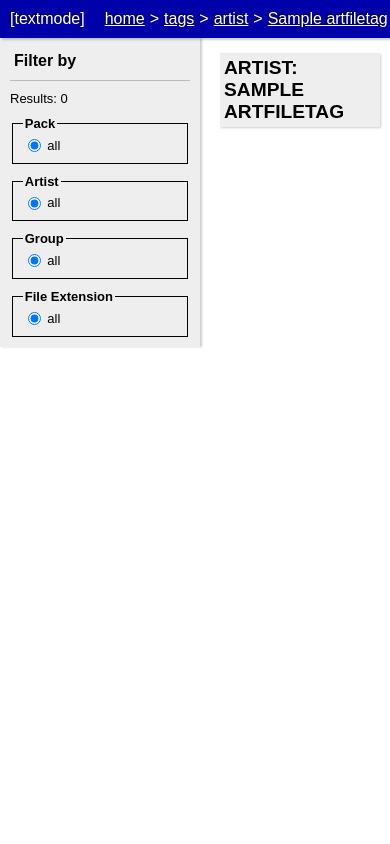
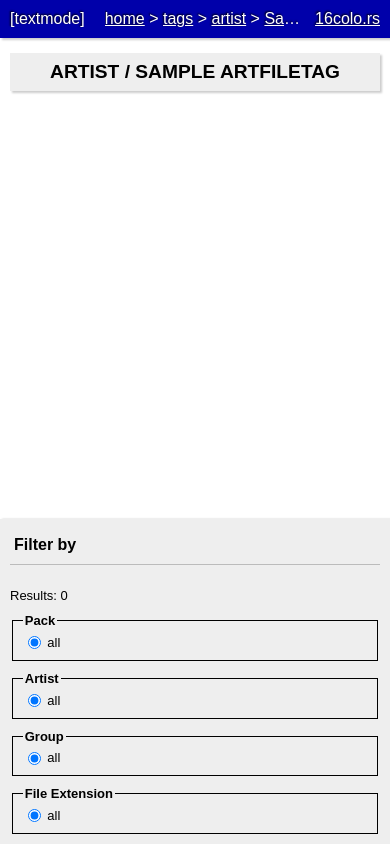
Before and after one commit to michael-lazar/ascii-server, a Django app: a page that uses ascii/textmode/templates/textmode/tag.html in a window 390 px wide. Run offline with Django 4.2, Linux system fonts and the light colour scheme; tables that the repository leaves empty hold one stand-in row (values such as "Sample post"); data that the repository does not hold is empty.

Commit message:
working on mobile

```diff
--- a/ascii/textmode/forms.py
+++ b/ascii/textmode/forms.py
@@ -28,7 +28,7 @@ class PackChoiceField(forms.ModelChoiceField):
         super().__init__(queryset=queryset, initial=initial, **kwargs)
 
     def label_from_instance(self, obj: ArtPack) -> str:
-        return f"{obj.name} ({obj.artfile_count})"
+        return f"{obj.year} / {obj.name} ({obj.artfile_count})"
 
 
 class FileExtensionChoiceField(forms.ChoiceField):
--- a/ascii/textmode/models.py
+++ b/ascii/textmode/models.py
@@ -113,6 +113,7 @@ class ArtFileQuerySet(models.QuerySet):
     def count_file_extensions(self) -> list[tuple[str, int]]:
         qs = (
             self.values("file_extension")
+            .exclude(file_extension="")
             .annotate(count=Count("id", distinct=True))
             .order_by("file_extension")
             .values_list("file_extension", "count")
--- a/ascii/textmode/static/textmode/css/textmode.css
+++ b/ascii/textmode/static/textmode/css/textmode.css
@@ -18,15 +18,15 @@ h1 {
     margin: 5px 0;
     font-size: larger;
     background: #eee;
-    padding: 4px;
-    box-shadow: 1px 1px 2px rgba(0, 0, 0, 0.2);
+    padding: 8px;
+    box-shadow: 2px 2px 2px rgba(0, 0, 0, 0.2);
 }
 
 h2 {
     font-size: larger;
     background: #eee;
     padding: 4px;
-    box-shadow: 1px 1px 2px rgba(0, 0, 0, 0.2);
+    box-shadow: 2px 2px 2px rgba(0, 0, 0, 0.2);
 }
 
 .header-link {
@@ -54,6 +54,7 @@ input[type="radio"] {
     gap: 20px;
     overflow: hidden;
     text-shadow: -1px -1px 2px black;
+    max-width: 100%;
 }
 
 .header a {
@@ -68,19 +69,29 @@ input[type="radio"] {
     gap: 10px;
 }
 
+.header-shortcuts {
+    display: flex;
+    gap: 10px;
+}
+
+.header-breadcrumbs {
+    overflow: hidden;
+    text-overflow: ellipsis;
+    white-space: nowrap;
+    width: 7ch;
+    flex: 1;
+}
+
 .title a {
     text-decoration: none;
     color: white;
 }
 
-.breadcrumbs {
-    display: flex;
-    gap: 5px
-}
-
 .content {
     padding: 10px;
     flex-grow: 1;
+    display: flex;
+    flex-direction: column;
 }
 
 .artfile-card {
@@ -165,24 +185,17 @@ input[type="radio"] {
     break-inside: avoid;
 }
 
-.pack-body {
-    display: grid;
-    grid-template-columns: 200px 1fr;
-    gap: 10px;
-    margin: -10px;
-}
-
 .sidebar {
     display: flex;
     flex-direction: column;
     background-color: #eee;
-    padding: 10px;
+    padding-top: 0;
+    padding-left: 10px;
+    padding-right: 10px;
+    padding-bottom: 10px;
     box-shadow: 2px 0 2px rgba(0, 0, 0, 0.2);
     font-size: small;
-}
-
-.pack-content {
-    margin: 10px;
+    width: 200px;
 }
 
 .sidebar h2 {
@@ -192,8 +205,6 @@ input[type="radio"] {
     border-bottom: 1px solid #bbb;
     padding-bottom: 10px;
     font-size: medium;
-    margin-top: 0;
-    margin-bottom: 0;
     background-color: #eee;
     box-shadow: none;
 }
@@ -246,6 +258,11 @@ input[type="radio"] {
 
 .sidebar label {
     word-break: break-all;
+}
+
+.sidebar-choice-field {
+    column-width: 150px;
+    column-gap: 5px;
 }
 
 .sidebar-choice-field div {
@@ -279,14 +296,19 @@ fieldset {
 }
 
 .artfile-body {
-    display: grid;
-    grid-template-columns: 200px 1fr;
-    gap: 10px;
+    display: flex;
+    flex: 1;
     margin: -10px;
+    word-break: break-word;
 }
 
 .artfile-content-wrapper {
     margin: 10px;
+    flex: 1;
+}
+
+.artfile-content-wrapper h1 {
+    text-align: center;
 }
 
 .artfile-content {
@@ -340,24 +354,19 @@ fieldset {
     font-size: medium;
 }
 
-.header-shortcuts {
-    display: flex;
-    gap: 10px;
-}
-
 @media (max-width: 768px) {
     .pack-grid {
         padding: 0;
         justify-content: center;
     }
 
-    .artfile-main {
-        flex-direction: column;
+    .sidebar {
+        width: auto;
+        box-shadow: 2px 0 2px rgba(0, 0, 0, 0.2);
+    }
+
+    .artfile-body {
+        flex-direction: column-reverse;
         align-items: normal;
     }
-
-    .artfile-details {
-        flex: 1;
-        box-shadow: 0 -2px 2px rgba(0, 0, 0, 0.2);
-    }
 }
--- a/ascii/textmode/templates/textmode/base.html
+++ b/ascii/textmode/templates/textmode/base.html
@@ -11,7 +11,7 @@
   <div class="header">
     <div class="title"><a href="{% url 'textmode-index' %}">[textmode]</a></div>
     <div class="header-nav">
-      <div class="breadcrumbs">
+      <div class="header-breadcrumbs">
         <a href="{% url 'textmode-index' %}">home</a>
         {% block breadcrumbs %}{% endblock %}
       </div>
--- a/ascii/textmode/templates/textmode/fragments/artfile_grid.html
+++ b/ascii/textmode/templates/textmode/fragments/artfile_grid.html
@@ -1,4 +1,4 @@
-<div class="artfile-grid grid" data-masonry='{
+<div class="artfile-grid" data-masonry='{
   "columnWidth": 170,
   "itemSelector": ".artfile-card",
   "transitionDuration": 0,
@@ -11,6 +11,9 @@
           <img src="{{ artfile.image_tn.url }}" alt="{{ artfile.name }}" width="{{ artfile.thumb_width }}"
                height="{{ artfile.thumb_height }}">
         {% endif %}
+        <div class="artfile-card-pack">
+          {{ artfile.pack.year }} / {{ artfile.pack.name }}
+        </div>
         <div class="artfile-card-title">
           {{ artfile.name }}
         </div>
--- a/ascii/textmode/templates/textmode/pack.html
+++ b/ascii/textmode/templates/textmode/pack.html
@@ -27,11 +27,11 @@
 {% endblock %}
 
 {% block content %}
-  <div class="pack-body">
+  <div class="artfile-body">
     <div class="sidebar">
       {% include 'textmode/fragments/artfile_filter.html' %}
     </div>
-    <div class="pack-content">
+    <div class="artfile-content-wrapper">
       <h1>{{ pack.year }} / {{ pack.name }} <a class="header-link" href="{{ pack.zip_file.url }}">(.zip)</a></h1>
       {% include 'textmode/fragments/artfile_grid.html' %}
     </div>
--- a/ascii/textmode/templates/textmode/tag.html
+++ b/ascii/textmode/templates/textmode/tag.html
@@ -29,12 +29,12 @@
 {% endblock %}
 
 {% block content %}
-  <div class="pack-body">
+  <div class="artfile-body">
     <div class="sidebar">
       {% include 'textmode/fragments/artfile_filter.html' %}
     </div>
-    <div class="pack-content">
-      <h1>{{ tag.category }}: {{ tag.name }}</h1>
+    <div class="artfile-content-wrapper">
+      <h1>{{ tag.category }} / {{ tag.name }}</h1>
       {% include 'textmode/fragments/artfile_grid.html' %}
     </div>
   </div>
--- a/ascii/textmode/templates/textmode/tag_category_list.html
+++ b/ascii/textmode/templates/textmode/tag_category_list.html
@@ -16,9 +16,9 @@
     <input type="submit" value="Go">
   </form>
   <h2>{{ category|title }}</h2>
-  <div class="tag-list">
+  <ul class="tag-list">
     {% for tag in tags %}
       <li class="tag-list-item"><a href="{{ tag.public_url }}">{{ tag.name }} ({{ tag.artfile_count }})</a></li>
     {% endfor %}
-  </div>
+  </ul>
 {% endblock %}
```
Also changed, not shown: other parts of ascii/textmode/static/textmode/css/textmode.css (+13 -11 lines), ascii/textmode/templates/textmode/artfile.html (+8 -3 lines).
